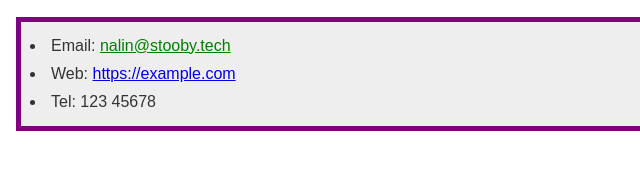
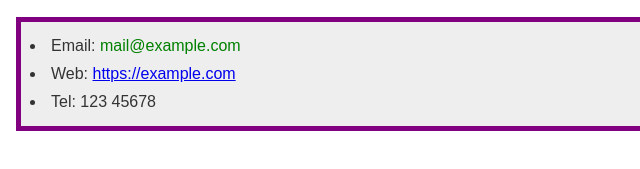
Before and after one commit to NotNalin/biographypage, a plain HTML site: page index.html in a window 1280 px wide. Shown: the part 283-452 px from the top of the page, 0-640 px from the left. Drawn offline with Linux system fonts and the light colour scheme.

Commit message:
Update index.html

```diff
--- a/index.html
+++ b/index.html
@@ -71,7 +71,7 @@
     <ul class=box>
       <li>
         Email:
-        <a class="b" href="mailto:nalin@stooby.tech">nalin@stooby.tech</a>
+        <a class="b">mail@example.com</a>
       </li>
       <li>
         Web:
```
